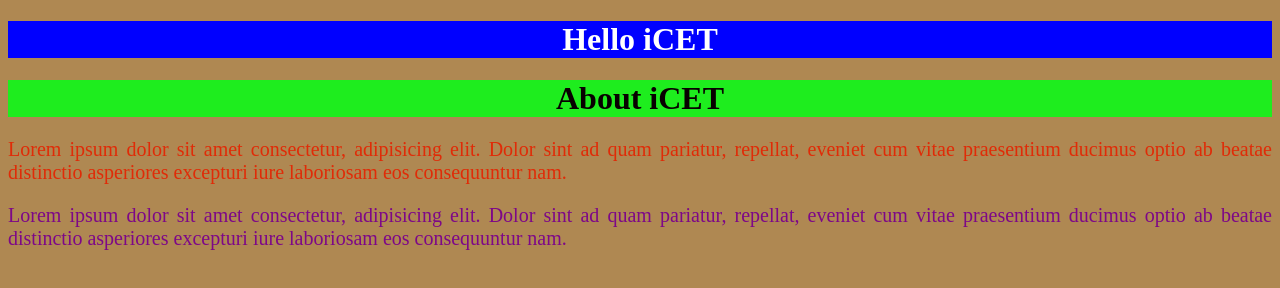
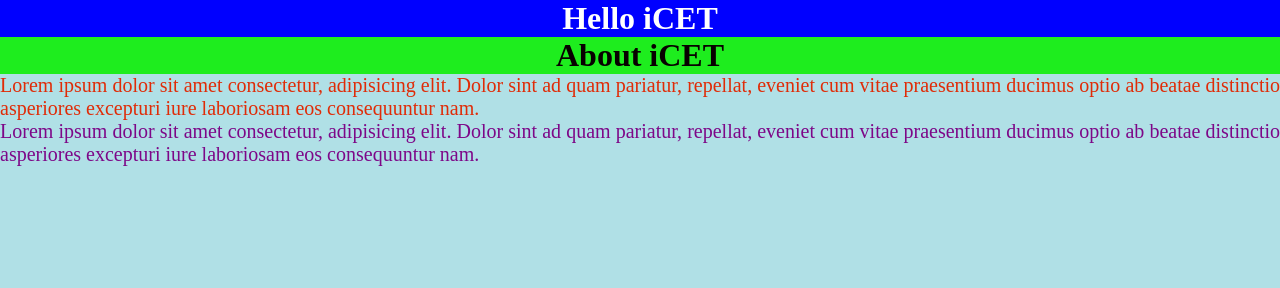
Before and after one commit to Vinura-Prabath/Internet-Technology-Day03, a plain HTML site: page index.html in a window 1280 px wide. Drawn offline with Linux system fonts and the light colour scheme.

Commit message:
Add additional styling rules for improved layout consistency

```diff
--- a/CSS/style.css
+++ b/CSS/style.css
@@ -26,3 +26,12 @@
     color: rgb(125, 7, 136);
     text-align: justify;
 }
+
+
+/* all doc  */
+
+*{
+    background-color: powderblue;
+    margin: 0%;
+    padding: 0%;
+}
```
